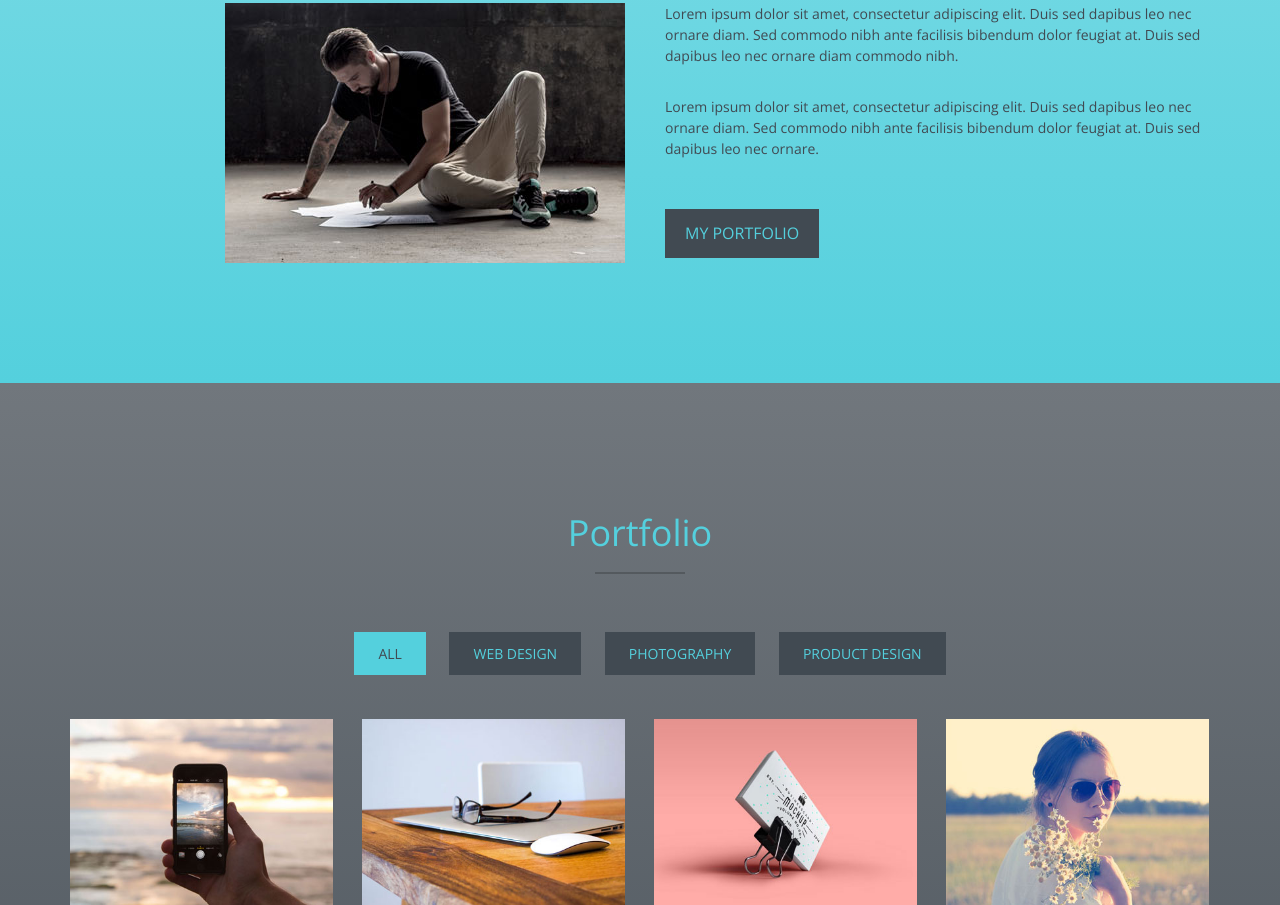
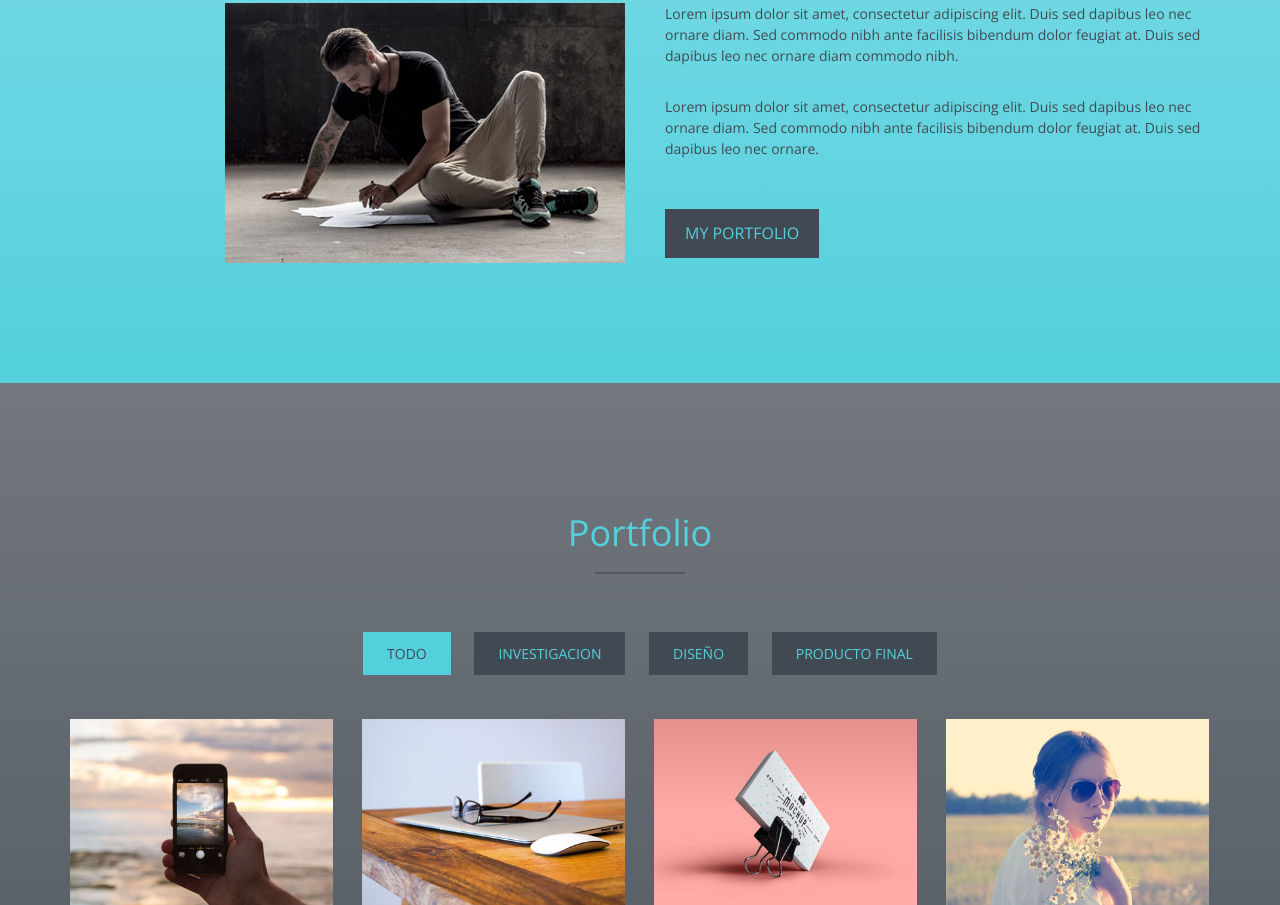
Before and after one commit to garydl/G-G, a plain HTML site: page index.html in a window 1280 px wide. Shown: the part 960-1865 px from the top of the page. Drawn offline with nearby package versions, Linux system fonts and the light colour scheme.

Commit message:
Update index.html

```diff
--- a/index.html
+++ b/index.html
@@ -3,7 +3,7 @@
 <head>
 <meta charset="utf-8">
 <meta name="viewport" content="width=device-width, initial-scale=1">
-<title>Spectrum</title>
+<title>G&G</title>
 <meta name="description" content="">
 <meta name="author" content="">
 
@@ -62,8 +62,8 @@
     <div class="container">
       <div class="row">
         <div class="intro-text">
-          <h1>Spectrum</h1>
-          <p>Web Design • Photography • Product Design</p>
+          <h1>G&G</h1>
+          <p>Investigacion • Diseño • Producto Final</p>
           <a href="#about" class="btn btn-custom btn-lg page-scroll">Learn More</a> </div>
       </div>
     </div>
@@ -98,10 +98,10 @@
       <ul class="cat">
         <li>
           <ol class="type">
-            <li><a href="#" data-filter="*" class="active">All</a></li>
-            <li><a href="#" data-filter=".web">Web Design</a></li>
-            <li><a href="#" data-filter=".photography">Photography</a></li>
-            <li><a href="#" data-filter=".product">Product Design</a></li>
+            <li><a href="#" data-filter="*" class="active">Todo</a></li>
+            <li><a href="#" data-filter=".web">Investigacion</a></li>
+            <li><a href="#" data-filter=".photography">Diseño</a></li>
+            <li><a href="#" data-filter=".product">Producto Final</a></li>
           </ol>
         </li>
       </ul>
```
